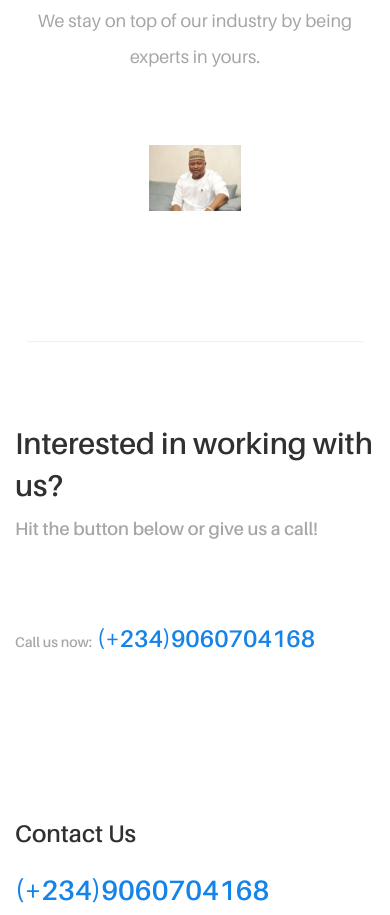
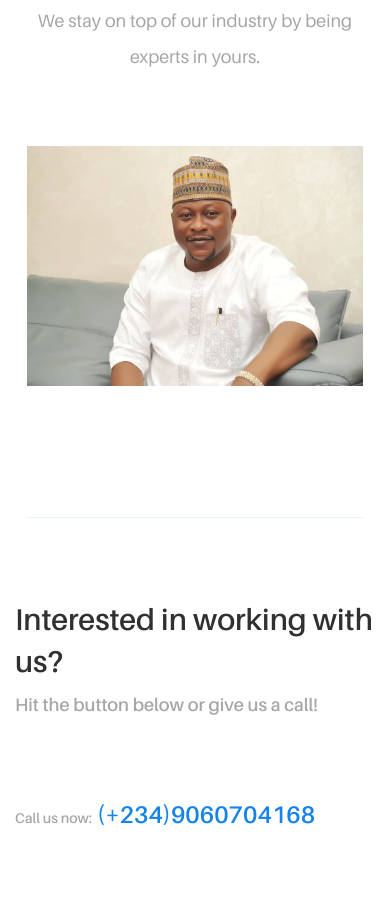
Before and after one commit to ignatius22/admol-services, a plain HTML site: page about.html in a window 390 px wide. Shown: the part 2627-3542 px from the top of the page. Drawn offline with Linux system fonts and the light colour scheme.

Commit message:
Make team section responsive

```diff
--- a/about.html
+++ b/about.html
@@ -484,8 +484,8 @@
       </div>
       <div class="container-fluid">
         <div class="row">
-          <div class="col"></div>
-          <div class="col">
+          <div class="col-4 col-md-4 col-sm-12"></div>
+          <div class="col-4 col-md-4 col-sm-12">
             <div class="single-team-slide">
               <img src="img/bg-img/ceo.jpeg" alt />
 
@@ -531,7 +531,7 @@
               </div>
             </div>
           </div>
-          <div class="col"></div>
+          <div class="col-4 col-md-4 col-sm-12"></div>
         </div>
       </div>
 
```
